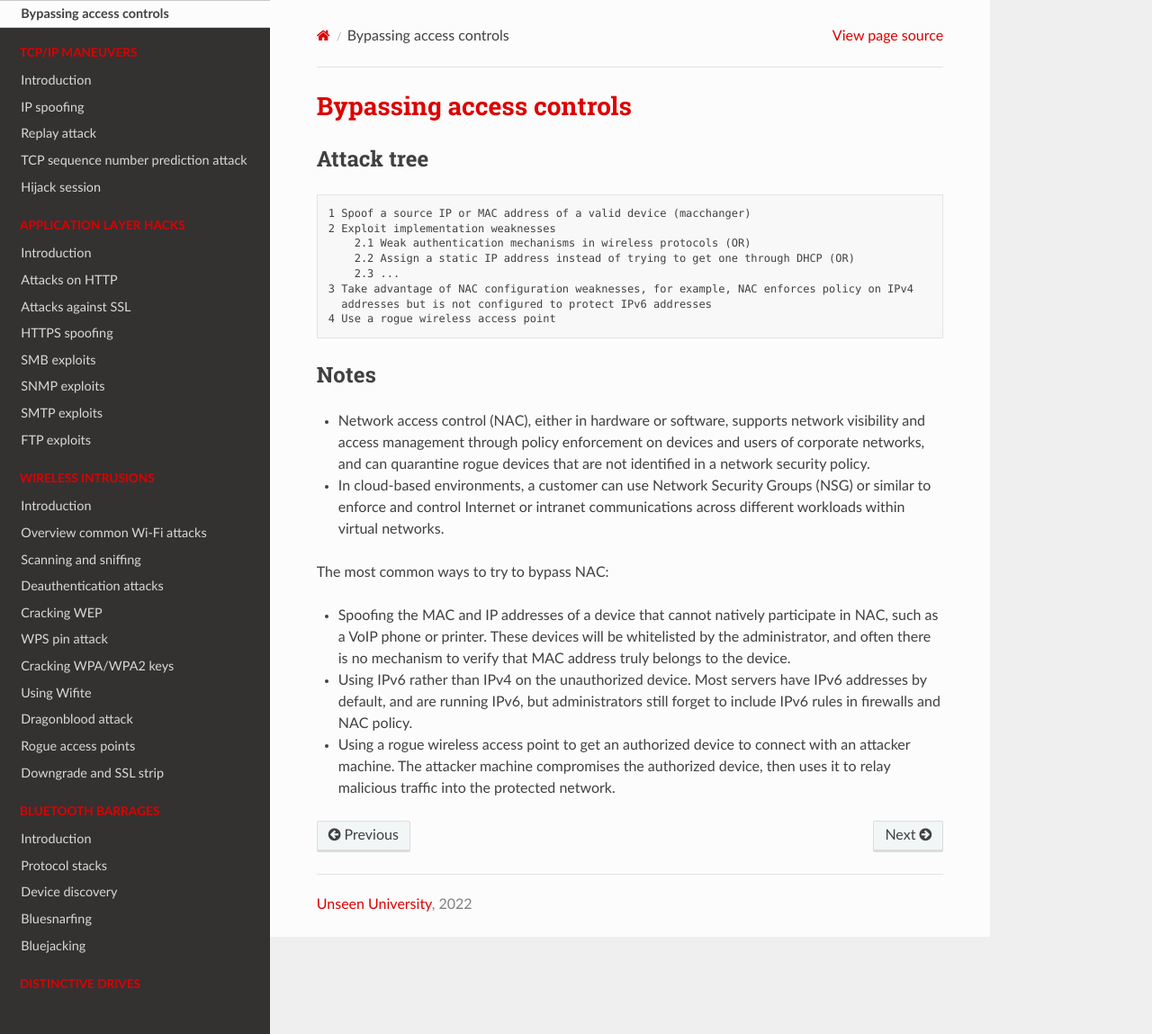
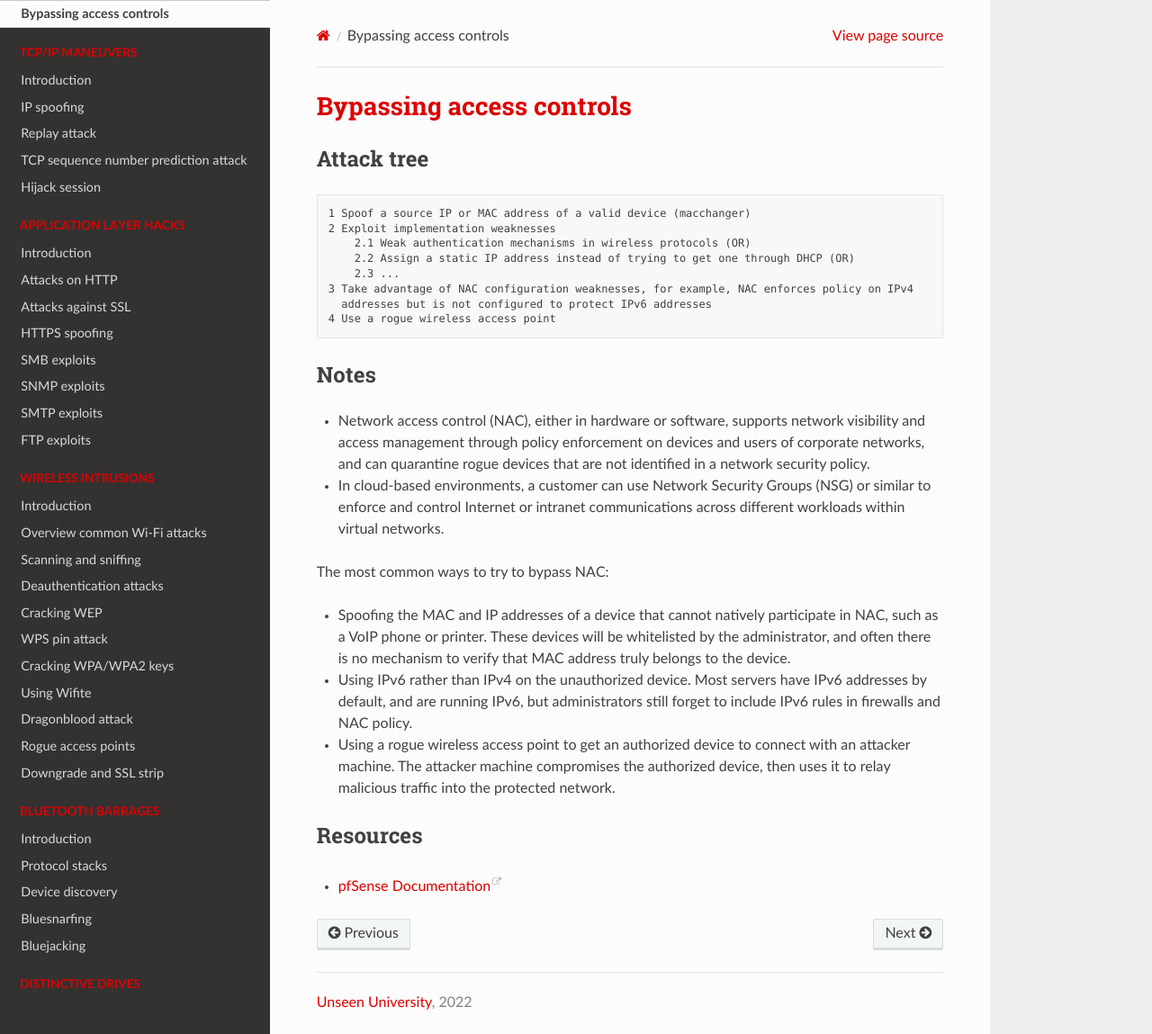
Before and after one commit to tymyrddin/red-network, a Sphinx documentation site: the page built from source/docs/layer2/bypass-controls.md, in a window 1280 px wide and 1149 px high. Shown: the whole window at 90% size. Built offline with Sphinx 7.4.7 and the Read the Docs theme 2.0.0, drawn with Linux system fonts in a browser that asks for light colours.

Commit message:
Version 0.1

```diff
--- a/source/docs/layer2/bypass-controls.md
+++ b/source/docs/layer2/bypass-controls.md
@@ -26,3 +26,7 @@ The most common ways to try to bypass NAC:
 * Spoofing the MAC and IP addresses of a device that cannot natively participate in NAC, such as a VoIP phone or printer. These devices will be whitelisted by the administrator, and often there is no mechanism to verify that MAC address truly belongs to the device.
 * Using IPv6 rather than IPv4 on the unauthorized device. Most servers have IPv6 addresses by default, and are running IPv6, but administrators still forget to include IPv6 rules in firewalls and NAC policy.
 * Using a rogue wireless access point to get an authorized device to connect with an attacker machine. The attacker machine compromises the authorized device, then uses it to relay malicious traffic into the protected network.
+
+## Resources
+
+* [pfSense Documentation](https://docs.netgate.com/pfsense/en/latest/index.html)
```
